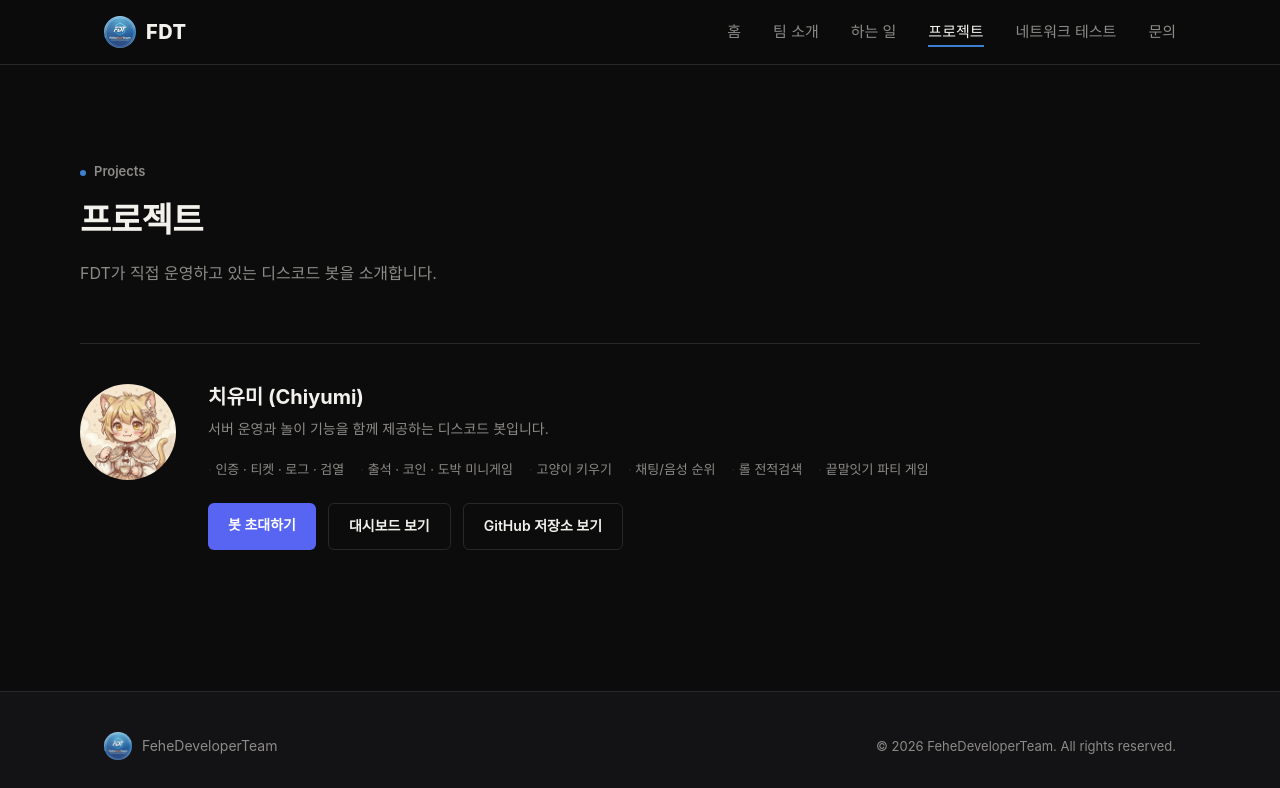
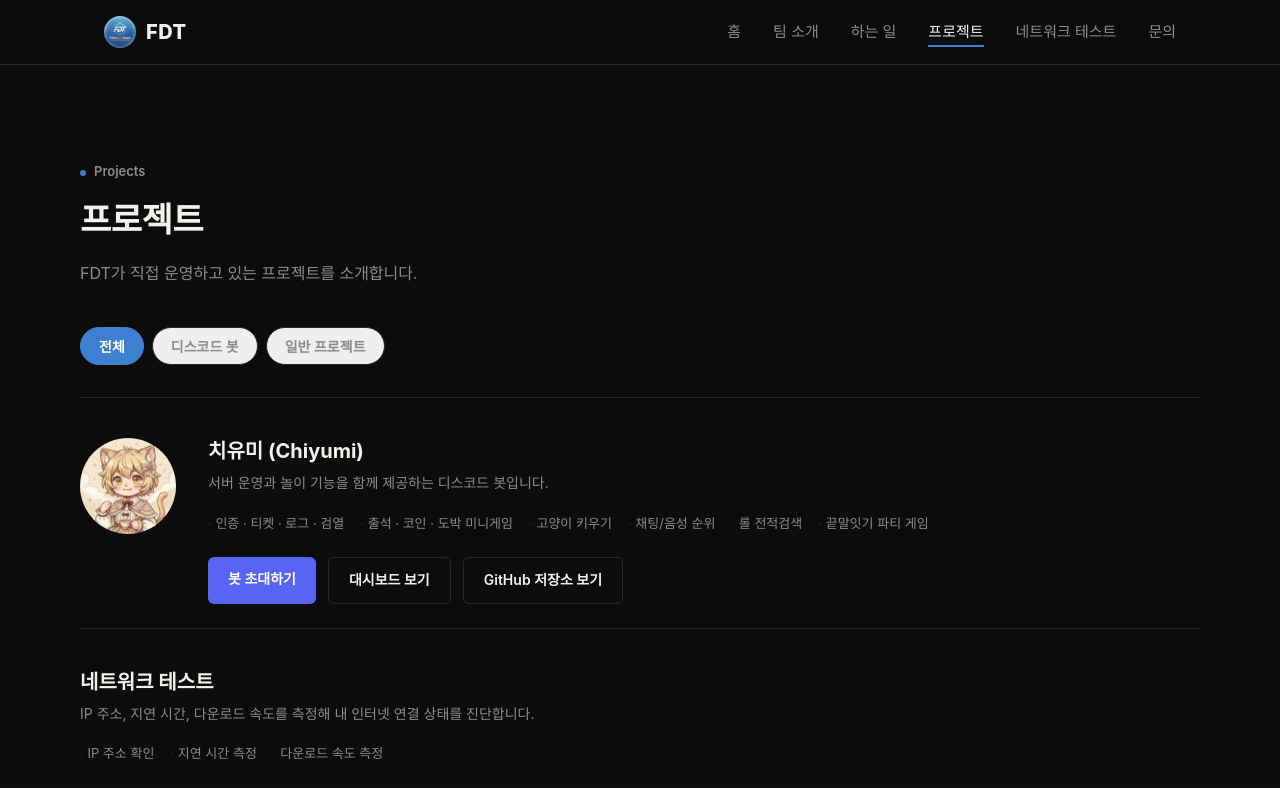
Before and after one commit to FeheDeveloperTeam/fdt-homepage, a React (Vite) app: page /projects in a window 1280 px wide. Shown: the top 788 px of the page. Built offline with nearby package versions, Linux system fonts and the light colour scheme.

Commit message:
Add category tabs to Projects page, list network test utility
Splits projects into 디스코드 봇 / 일반 프로젝트 categories with a
filter tab bar, and adds the network test utility page as the first
일반 프로젝트 entry.

```diff
--- a/src/pages/Projects/Projects.jsx
+++ b/src/pages/Projects/Projects.jsx
@@ -1,11 +1,19 @@
+import { useState } from 'react'
 import { Link } from 'react-router-dom'
 import Seo from '../../components/Seo/Seo'
 import chiyumiPhoto from '../../assets/images/projects/chiyumi.png'
 import { SEO_DATA } from '../../seoData'
 import styles from './Projects.module.css'
 
+const CATEGORIES = [
+  { key: 'all', label: '전체' },
+  { key: 'discord-bot', label: '디스코드 봇' },
+  { key: 'general', label: '일반 프로젝트' },
+]
+
 const PROJECTS = [
   {
+    category: 'discord-bot',
     name: '치유미 (Chiyumi)',
     photo: chiyumiPhoto,
     description: '서버 운영과 놀이 기능을 함께 제공하는 디스코드 봇입니다.',
@@ -22,9 +30,22 @@ const PROJECTS = [
       'https://discord.com/oauth2/authorize?client_id=1517170922732388423&scope=bot&permissions=0',
     dashboard: '/DiscordBot/Chiyumi',
   },
+  {
+    category: 'general',
+    name: '네트워크 테스트',
+    description: SEO_DATA['/유틸리티/네트워크-테스트'].description,
+    features: ['IP 주소 확인', '지연 시간 측정', '다운로드 속도 측정'],
+    link: '/유틸리티/네트워크-테스트',
+  },
 ]
 
 function Projects() {
+  const [activeCategory, setActiveCategory] = useState('all')
+
+  const visibleProjects = PROJECTS.filter(
+    (project) => activeCategory === 'all' || project.category === activeCategory,
+  )
+
   return (
     <section className={styles.projects}>
       <Seo {...SEO_DATA['/projects']} path="/projects" />
@@ -32,17 +53,35 @@ function Projects() {
         <p className={styles.eyebrow}>Projects</p>
         <h1 className={styles.title}>프로젝트</h1>
         <p className={styles.description}>
-          FDT가 직접 운영하고 있는 디스코드 봇을 소개합니다.
+          FDT가 직접 운영하고 있는 프로젝트를 소개합니다.
         </p>
 
+        <div className={styles.categoryTabs}>
+          {CATEGORIES.map((category) => (
+            <button
+              key={category.key}
+              type="button"
+              className={
+                styles.categoryTab +
+                (category.key === activeCategory ? ` ${styles.categoryTabActive}` : '')
+              }
+              onClick={() => setActiveCategory(category.key)}
+            >
+              {category.label}
+            </button>
+          ))}
+        </div>
+
         <div className={styles.list}>
-          {PROJECTS.map((project) => (
+          {visibleProjects.map((project) => (
             <div key={project.name} className={styles.card}>
+              {project.photo && (
                 <img
                   src={project.photo}
                   alt={`${project.name} 프로필`}
                   className={styles.photo}
                 />
+              )}
 
               <div className={styles.content}>
                 <h3>{project.name}</h3>
@@ -57,6 +96,7 @@ function Projects() {
                 </div>
 
                 <div className={styles.actions}>
+                  {project.invite && (
                     <a
                       href={project.invite}
                       target="_blank"
@@ -65,11 +105,18 @@ function Projects() {
                     >
                       봇 초대하기
                     </a>
+                  )}
                   {project.dashboard && (
                     <Link to={project.dashboard} className={styles.githubButton}>
                       대시보드 보기
                     </Link>
                   )}
+                  {project.link && (
+                    <Link to={project.link} className={styles.githubButton}>
+                      바로가기
+                    </Link>
+                  )}
+                  {project.github && (
                     <a
                       href={project.github}
                       target="_blank"
@@ -78,6 +125,7 @@ function Projects() {
                     >
                       GitHub 저장소 보기
                     </a>
+                  )}
                 </div>
               </div>
             </div>
--- a/src/pages/Projects/Projects.module.css
+++ b/src/pages/Projects/Projects.module.css
@@ -37,8 +37,36 @@
   line-height: 1.7;
 }
 
+.categoryTabs {
+  margin-top: 40px;
+  display: flex;
+  flex-wrap: wrap;
+  gap: 8px;
+}
+
+.categoryTab {
+  font-size: 14px;
+  font-weight: 600;
+  color: var(--color-text-muted);
+  padding: 8px 18px;
+  border: 1px solid var(--color-border);
+  border-radius: 999px;
+  transition: color 0.15s ease, border-color 0.15s ease, background 0.15s ease;
+}
+
+.categoryTab:hover {
+  color: var(--color-text);
+  border-color: var(--color-text-muted);
+}
+
+.categoryTabActive {
+  color: #fff;
+  background: var(--color-primary);
+  border-color: var(--color-primary);
+}
+
 .list {
-  margin-top: 56px;
+  margin-top: 32px;
   display: flex;
   flex-direction: column;
   gap: 24px;
```
Lines whose indentation alone changed are shown as unchanged.
